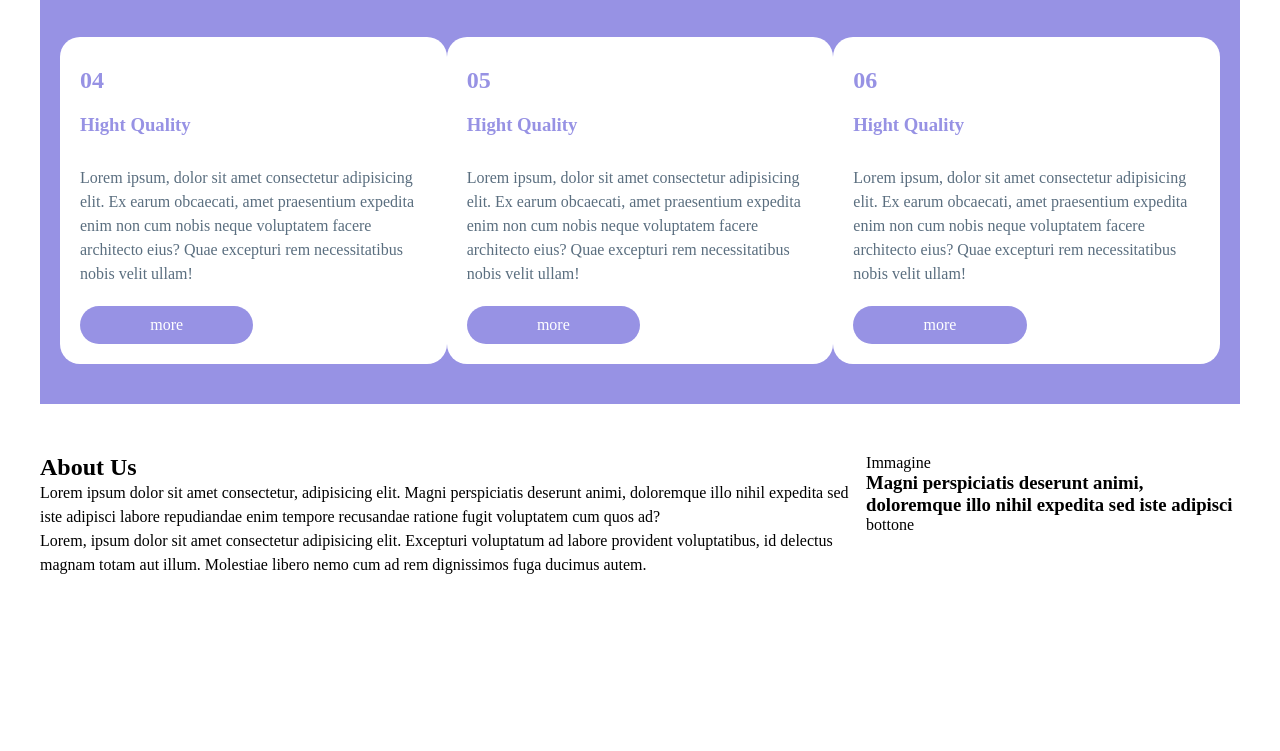
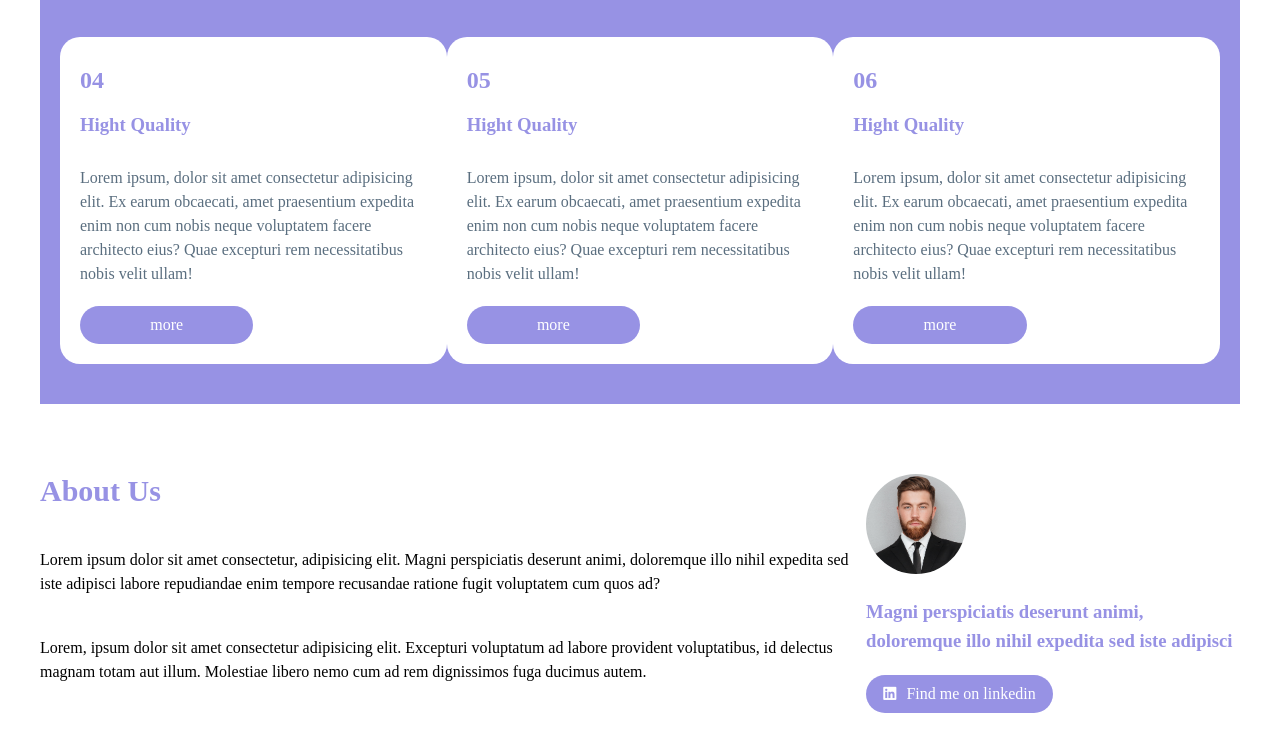
Before and after one commit to CosimoPetrarca/htmlcss-responsive-layout, a plain HTML site: page index.html in a window 1280 px wide. Shown: the part 3043-3794 px from the top of the page. Before the commit the page ends 3670 px from the top, so only its background shows below. Drawn offline with Linux system fonts and the light colour scheme.

Commit message:
fine sezione 5

```diff
--- a/css/style.css
+++ b/css/style.css
@@ -302,6 +302,31 @@ ul{
   V Section
 -----------*/
 
+.box-5section div h2{
+    color: #9792e4;
+    padding: 20px 0;
+    font-size: 30px;
+}
+
+.box-5section div p{
+    padding: 20px 0;
+}
+
+.box-5section div:last-child h3{
+    color: #9792e4;
+    line-height: 1.5;
+    padding-bottom: 20px;
+}
+
+.fa-linkedin{
+    font-size: 20px;
+}
+
+.button-violet i{
+    font-size: 15px;
+    padding-right: 10px;
+}
+
 @media screen and (min-width:768px) {
 
     .box-5section{
--- a/index.html
+++ b/index.html
@@ -171,9 +171,9 @@
                     <p>Lorem, ipsum dolor sit amet consectetur adipisicing elit. Excepturi voluptatum ad labore provident voluptatibus, id delectus magnam totam aut illum. Molestiae libero nemo cum ad rem dignissimos fuga ducimus autem.</p>
                 </div>
                 <div>
-                    <div>Immagine</div>
+                    <div class="cerchio"><img src="img/about.jpg" alt="about"></div>
                     <h3>Magni perspiciatis deserunt animi, doloremque illo nihil expedita sed iste adipisci</h3>
-                    <div>bottone</div>
+                    <div class="button-violet"><i class="fa-brands fa-linkedin"></i>Find me on linkedin</div>
                 </div>
             </div>
 
```
Also changed, not shown: img/about.jpg (added).
